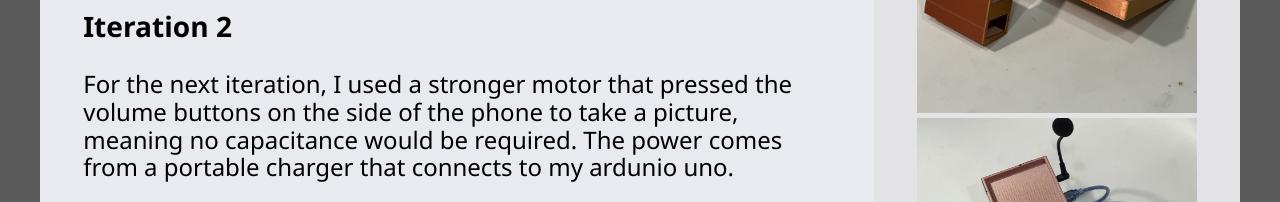
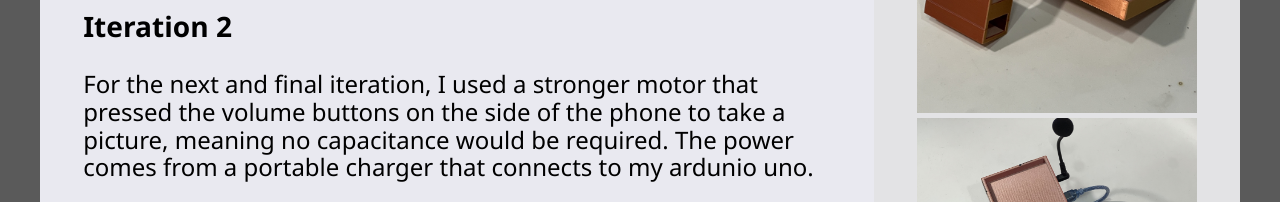
Before and after one commit to MicahHiggins/MHiggy, a plain HTML site: page FPDocumentation.html in a window 1280 px wide. Shown: the part 1315-1517 px from the top of the page. Drawn offline with Linux system fonts and the light colour scheme; grey boxes are pictures that could not be loaded.

Commit message:
asssssddddf

```diff
--- a/FPDocumentation.html
+++ b/FPDocumentation.html
@@ -27,7 +27,7 @@
             <iframe width="560" height="315" src="https://www.youtube.com/embed/ASp5MJHiuYI?si=OQLMi8DJPCnBtkoE" title="YouTube video player" frameborder="0" allow="accelerometer; autoplay; clipboard-write; encrypted-media; gyroscope; picture-in-picture; web-share" referrerpolicy="strict-origin-when-cross-origin" allowfullscreen></iframe>
         <p>After implementing my phone into my projects case, the voice activation and motors worked but the fiber mesh tips making contact with the iPhones buttons did not register as a change in conductivity and my project couldn't take photos.</p>
         <h3>Iteration 2</h3>
-            <p>For the next iteration, I used a stronger motor that pressed the volume buttons on the side of the phone to take a picture, meaning no capacitance would be required. The power comes from a portable charger that connects to my ardunio uno.</p>
+            <p>For the next and final iteration, I used a stronger motor that pressed the volume buttons on the side of the phone to take a picture, meaning no capacitance would be required. The power comes from a portable charger that connects to my ardunio uno.</p>
             <iframe width="560" height="315" src="https://www.youtube.com/embed/QBiRMEduj60?si=EXL0LFn_25DxFFa4" title="YouTube video player" frameborder="0" allow="accelerometer; autoplay; clipboard-write; encrypted-media; gyroscope; picture-in-picture; web-share" referrerpolicy="strict-origin-when-cross-origin" allowfullscreen></iframe>
             <!-- <embed type="video/webm" src="video.mp4" width="400" height="300"> -->
 
```
